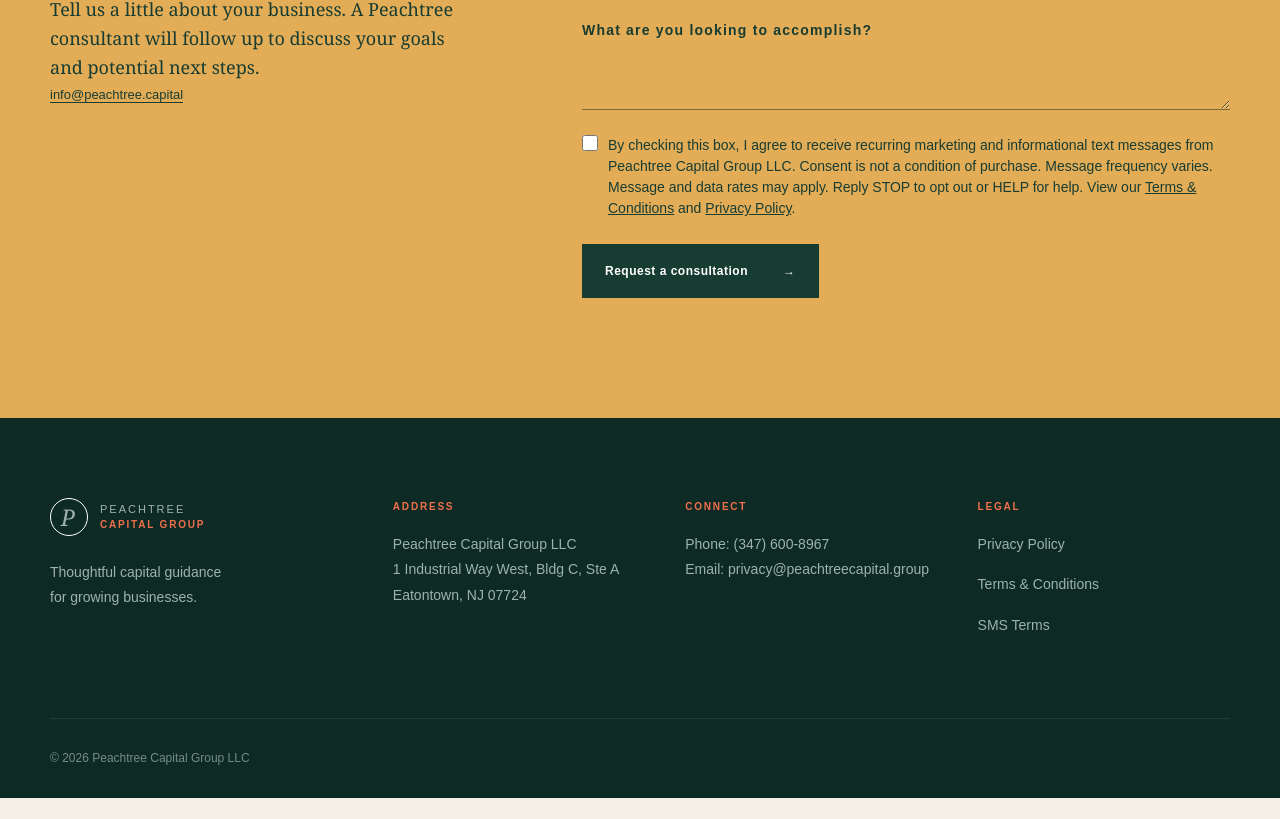
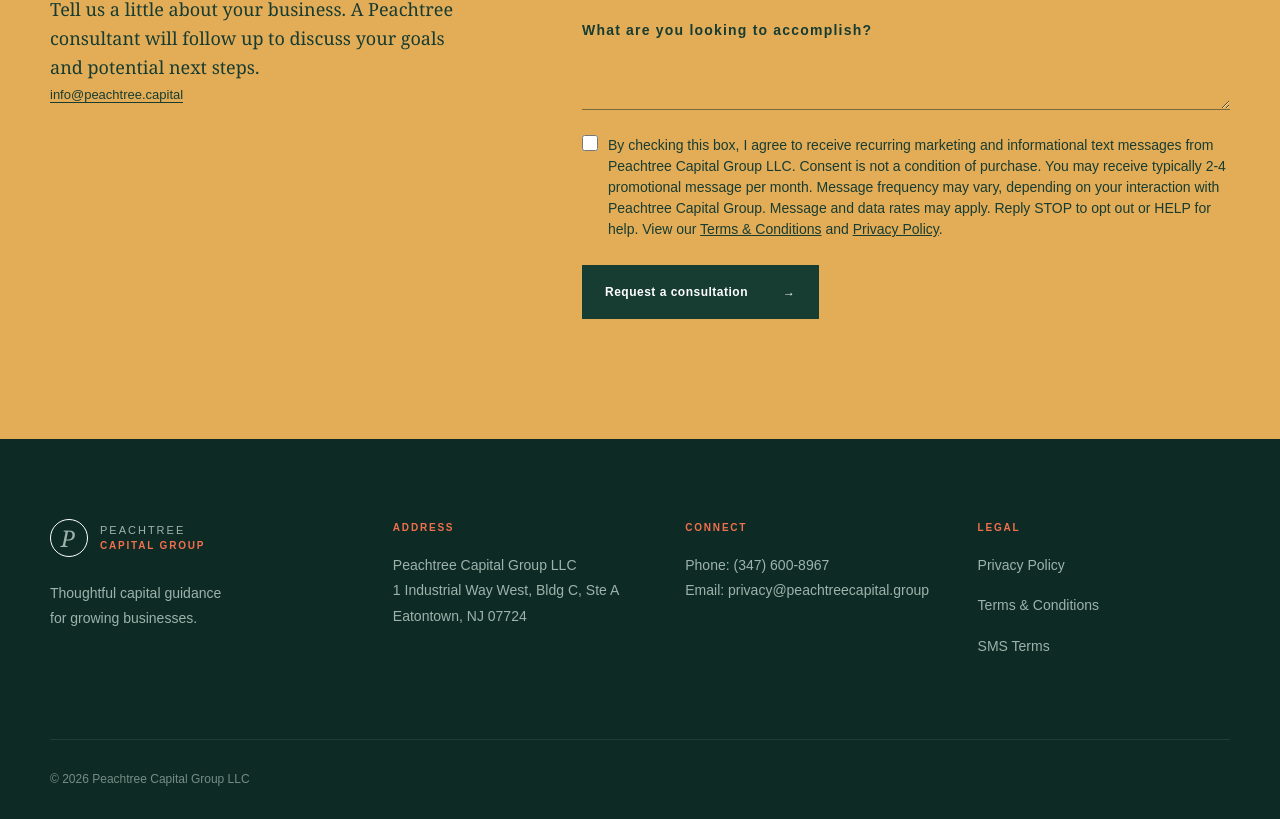
Before and after one commit to abdullahalmamun-dev/Specialistline_website, a Next.js app: page / in a window 1280 px wide. Shown: the part 3879-4698 px from the top of the page. Before the commit the page ends 4677 px from the top, so only its background shows below. Built offline with nearby package versions, Linux system fonts and the light colour scheme.

Commit message:
Updated the checkbox texts

```diff
--- a/app/components/InquiryForm.tsx
+++ b/app/components/InquiryForm.tsx
@@ -83,7 +83,7 @@ export default function InquiryForm() {
         <span>
           By checking this box, I agree to receive recurring marketing and
           informational text messages from Peachtree Capital Group LLC. Consent
-          is not a condition of purchase. Message frequency varies. Message and
+          is not a condition of purchase. You may receive typically 2-4 promotional message per month. Message frequency may vary, depending on your interaction with Peachtree Capital Group.  Message and
           data rates may apply. Reply STOP to opt out or HELP for help. View
           our <a href="/terms">Terms & Conditions</a> and{" "}
           <a href="/privacy">Privacy Policy</a>.
```
